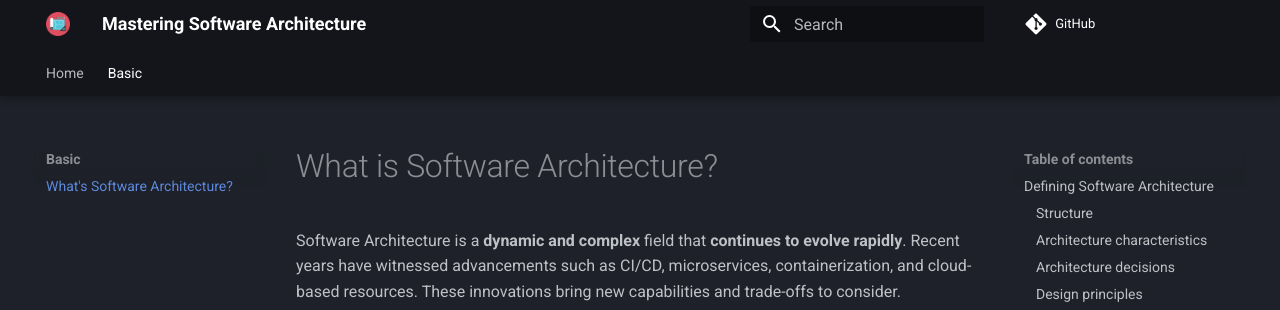
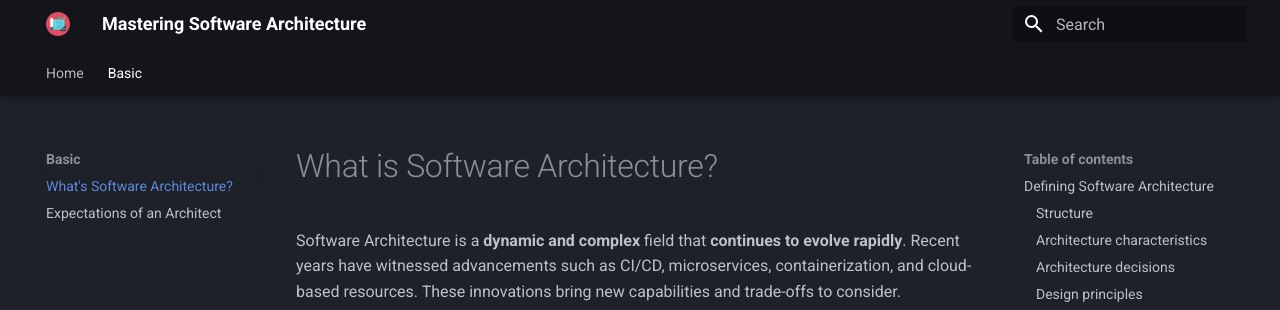
Before and after one commit to RomeroGabriel/mastering-software-architecture, an MkDocs documentation site: the page built from documentation/basic/whats_software_arc.md, in a window 1280 px wide. Shown: the top 310 px of the page. Built offline with MkDocs 1.6.1 and Material for MkDocs 9.7.7, drawn with Linux system fonts in a browser that asks for light colours; comment, search, counter and statistics services are not loaded.

Commit message:
remove git_url and add expectations of an architect

```diff
--- a/mkdocs.yml
+++ b/mkdocs.yml
@@ -1,11 +1,11 @@
 site_name: Mastering Software Architecture
-repo_url: https://github.com/RomeroGabriel/mastering-software-architecture
 docs_dir: "documentation"
 
 nav:
   - Home: index.md
   - Basic:
     - What's Software Architecture?: basic/whats_software_arc.md
+    - Expectations of an Architect: basic/expectations_of_architect.md
 
 theme:
   name: material
```
Also changed, not shown: documentation/basic/expectations_of_architect.md (added, +1 -0 lines).
